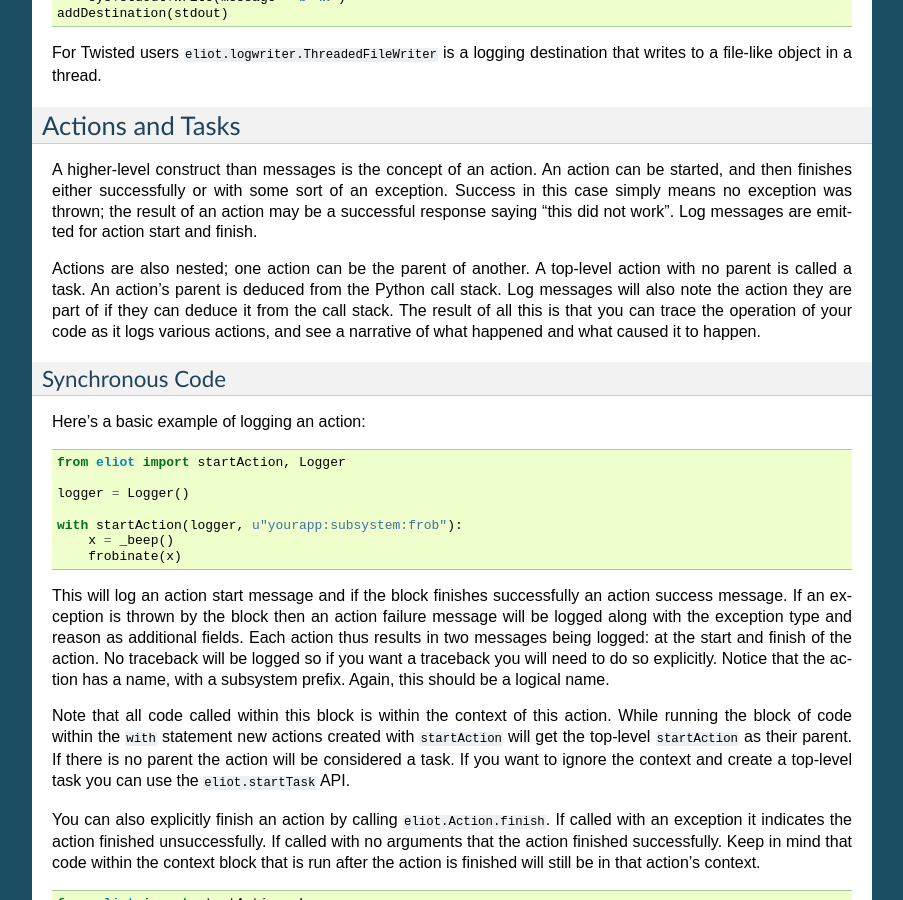
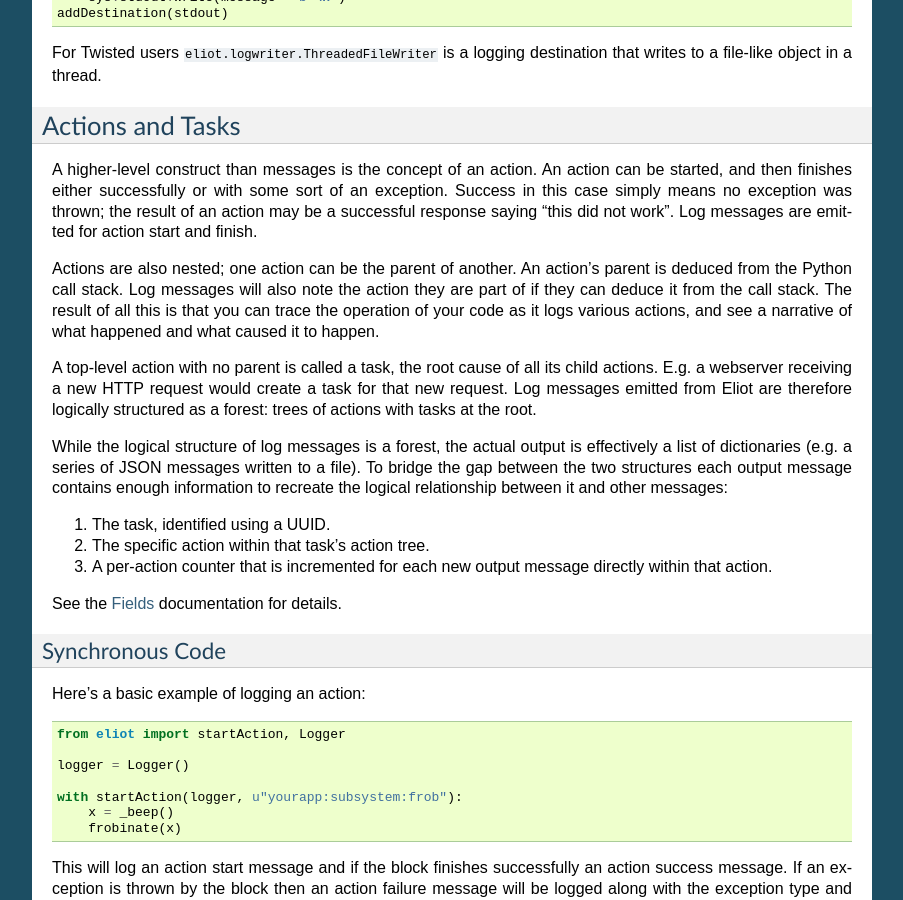
Before and after one commit to itamarst/eliot, a Sphinx documentation site: the page built from docs/source/usage.rst, in a window 1280 px wide and 900 px high, scrolled down 2083 px. Shown: the whole window, without its empty margins (198-1101 px from the left). Built offline with Sphinx 7.4.7, drawn with Linux system fonts in a browser that asks for light colours.

Commit message:
Explain tasks, actions and message structure better.

```diff
--- a/docs/source/usage.rst
+++ b/docs/source/usage.rst
@@ -148,10 +148,22 @@ Success in this case simply means no exception was thrown; the result of an acti
 Log messages are emitted for action start and finish.
 
 Actions are also nested; one action can be the parent of another.
-A top-level action with no parent is called a task.
 An action's parent is deduced from the Python call stack.
 Log messages will also note the action they are part of if they can deduce it from the call stack.
 The result of all this is that you can trace the operation of your code as it logs various actions, and see a narrative of what happened and what caused it to happen.
+
+A top-level action with no parent is called a task, the root cause of all its child actions.
+E.g. a webserver receiving a new HTTP request would create a task for that new request.
+Log messages emitted from Eliot are therefore logically structured as a forest: trees of actions with tasks at the root.
+
+While the logical structure of log messages is a forest, the actual output is effectively a list of dictionaries (e.g. a series of JSON messages written to a file).
+To bridge the gap between the two structures each output message contains enough information to recreate the logical relationship between it and other messages:
+
+1. The task, identified using a UUID.
+2. The specific action within that task's action tree.
+3. A per-action counter that is incremented for each new output message directly within that action.
+
+See the :doc:`Fields <fields>` documentation for details.
 
 
 Synchronous Code
```
